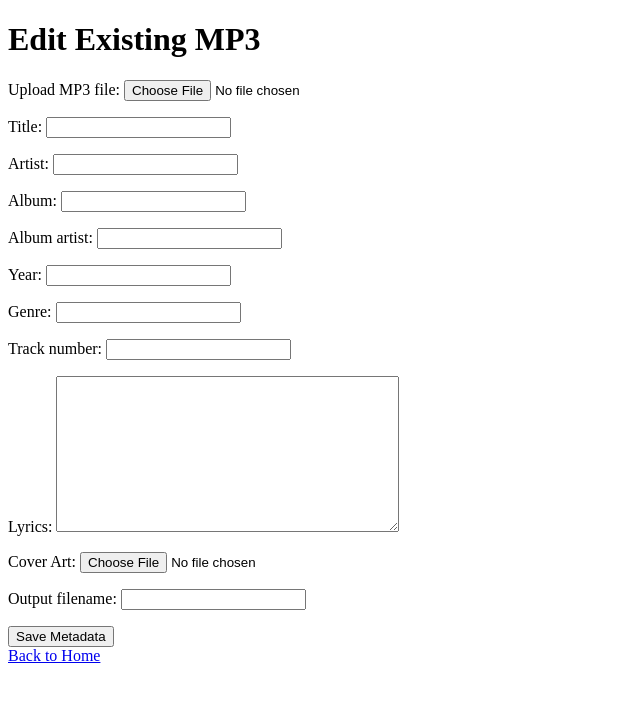
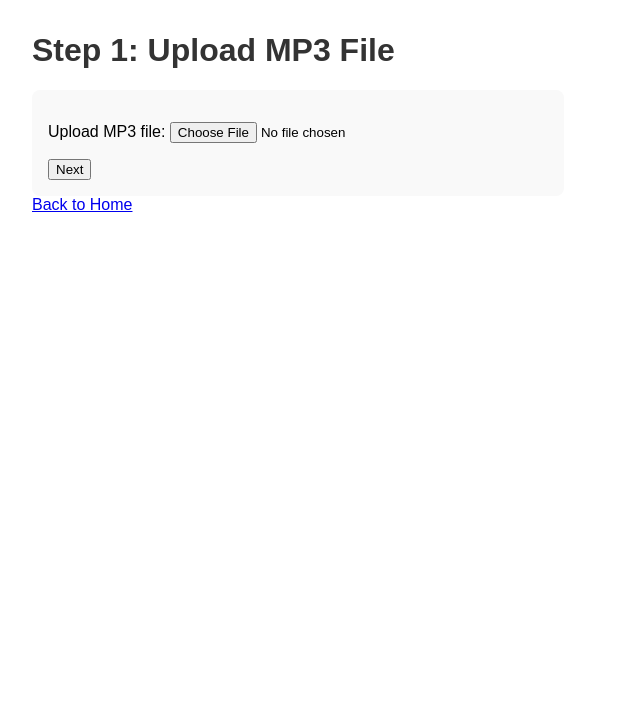
Before and after one commit to Jdw0147/Youtube-to-MP3-with-metadata, a Django app: page /song/edit/ in a window 1280 px wide. Shown: the top 702 px of the page, without its empty margins (0-640 px from the left). Run offline with Django 5.2, Linux system fonts and the light colour scheme.

Commit message:
A lot of stuff working now
have not fully tested it but mostly working (for mp3 edit at least)

```diff
--- a/youtube_to_mp3/converter/YoutubeMp3.py
+++ b/youtube_to_mp3/converter/YoutubeMp3.py
@@ -88,9 +88,11 @@ def add_metadata(mp3_file, metadata):
     # Album Art
     cover_path = metadata.get("cover_art_path")
     if cover_path and os.path.exists(cover_path):
+        # Remove existing cover art
+        audio.tags.delall('APIC')
         with open(cover_path, 'rb') as albumart:
             img_data = albumart.read()
-            mime = get_image_mime(img_data)
+            mime = "image/jpeg"  # or detect from file
             audio.tags.add(APIC(
                 encoding=3,
                 mime=mime,
@@ -99,5 +101,5 @@ def add_metadata(mp3_file, metadata):
                 data=img_data
             ))
 
-    audio.save(v2_version=3) # Save the updated mp3 file
+    audio.save()
     print("[+] Metadata added.")
--- a/youtube_to_mp3/converter/forms.py
+++ b/youtube_to_mp3/converter/forms.py
@@ -3,8 +3,10 @@ Defines forms for editing MP3 metadata and downloading from YouTube.
 """
 from django import forms
 
+class UploadMP3Form(forms.Form):
+    mp3_file = forms.FileField(label="Upload MP3 file")
+
 class EditMP3Form(forms.Form):
-    mp3_file = forms.FileField(label="Upload MP3 file")
     title = forms.CharField(max_length=255, required=False)
     artist = forms.CharField(max_length=255, required=False)
     album = forms.CharField(max_length=255, required=False)
--- a/youtube_to_mp3/converter/static/converter/style.css
+++ b/youtube_to_mp3/converter/static/converter/style.css
@@ -1,5 +1,7 @@
+
+
 /*
-Basic CSS for app.
+Basic styling for app.
 */
 body {
     font-family: Arial, sans-serif;
@@ -14,3 +16,26 @@ form {
     border-radius: 8px;
     max-width: 500px;
 }
+
+/*
+Style for cover art preview
+*/
+.cover-art-preview {
+            width: 200px;
+            height: 200px;
+            border: 2px solid #ccc;
+            display: flex;
+            align-items: center;
+            justify-content: center;
+            margin-bottom: 1em;
+            background: #f8f8f8;
+        }
+        .cover-art-preview img {
+            max-width: 100%;
+            max-height: 100%;
+            object-fit: contain;
+        }
+        .cover-art-placeholder {
+            color: #888;
+            font-size: 1.2em;
+        }
--- a/youtube_to_mp3/converter/templates/converter/home.html
+++ b/youtube_to_mp3/converter/templates/converter/home.html
@@ -2,9 +2,12 @@
 Landing page for the converter app.
 Lets user choose Song or Album, then Edit or Download for Song.
 -->
+
+{% load static %}
 <!DOCTYPE html>
 <html>
 <head>
+    <link rel="stylesheet" href="{% static 'converter/style.css' %}">
     <title>YouTube to MP3 Converter</title>
 </head>
 <body>
--- a/youtube_to_mp3/converter/templates/converter/song_edit.html
+++ b/youtube_to_mp3/converter/templates/converter/song_edit.html
@@ -1,22 +1,52 @@
 <!--
 Form for editing metadata of an uploaded MP3 file.
 -->
+{% load static %}
+
 <!DOCTYPE html>
 <html>
 <head>
+    <link rel="stylesheet" href="{% static 'converter/style.css' %}">
     <title>Edit MP3 Metadata</title>
 </head>
 <body>
-    <h1>Edit Existing MP3</h1>
+    <h1>Step 2: Edit Metadata</h1>
+    {% if uploaded_file %}
+        <p><strong>Uploaded file:</strong> {{ uploaded_file }}</p>
+    {% endif %}
     {% if success %}
         <p style="color:green;">Metadata updated! Output file: {{ output_file }}</p>
         <a href="{% url 'download_file' output_file %}"><button>Download MP3</button></a>
     {% endif %}
     <form method="post" enctype="multipart/form-data">
         {% csrf_token %}
-        {{ form.as_p }}
+        {{ form.title.label_tag }} {{ form.title }}<br>
+        {{ form.artist.label_tag }} {{ form.artist }}<br>
+        {{ form.album.label_tag }} {{ form.album }}<br>
+        {{ form.album_artist.label_tag }} {{ form.album_artist }}<br>
+        {{ form.year.label_tag }} {{ form.year }}<br>
+        {{ form.genre.label_tag }} {{ form.genre }}<br>
+        {{ form.track_number.label_tag }} {{ form.track_number }}<br>
+        {{ form.lyrics.label_tag }} {{ form.lyrics }}<br>
+        {{ form.cover_art.label_tag }} {{ form.cover_art }}<br>
+
+        <div class="cover-art-preview" id="cover-art-preview">
+            {% if cover_art_url %}
+                <img src="{{ MEDIA_URL }}{{ cover_art_url }}" id="cover-art-img" alt="Cover Art">
+            {% else %}
+                <span class="cover-art-placeholder" id="cover-art-placeholder" >No cover art</span>
+            {% endif %}
+        </div>
+
+        {{ form.output_filename.label_tag }} {{ form.output_filename }}<br>
+
         <button type="submit">Save Metadata</button>
     </form>
+    <form method="get" action="{% url 'song_edit' %}">
+        <button type="submit" name="back" value="1">Back</button>
+    </form>
     <a href="{% url 'home' %}">Back to Home</a>
+
+    <script src="{% static 'converter/cover_preview.js' %}"></script>
 </body>
 </html>
--- /dev/null
+++ b/youtube_to_mp3/converter/templates/converter/song_upload.html
@@ -0,0 +1,18 @@
+{% load static %}
+
+<!DOCTYPE html>
+<html>
+<head>
+    <link rel="stylesheet" href="{% static 'converter/style.css' %}">
+    <title>Upload MP3</title>
+</head>
+<body>
+    <h1>Step 1: Upload MP3 File</h1>
+    <form method="post" enctype="multipart/form-data">
+        {% csrf_token %}
+        {{ form.as_p }}
+        <button type="submit">Next</button>
+    </form>
+    <a href="{% url 'home' %}">Back to Home</a>
+</body>
+</html>
--- a/youtube_to_mp3/converter/templates/converter/song_youtube.html
+++ b/youtube_to_mp3/converter/templates/converter/song_youtube.html
@@ -1,9 +1,13 @@
 <!--
 Form for downloading a song from YouTube and editing its metadata.
 -->
+
+{% load static %}
+
 <!DOCTYPE html>
 <html>
 <head>
+    <link rel="stylesheet" href="{% static 'converter/style.css' %}">
     <title>Download from YouTube</title>
 </head>
 <body>
@@ -17,5 +21,7 @@ Form for downloading a song from YouTube and editing its metadata.
         <button type="submit">Download & Save</button>
     </form>
     <a href="{% url 'home' %}">Back to Home</a>
+
+    <script src="{% static 'converter/cover_preview.js' %}"></script>
 </body>
 </html>
--- a/youtube_to_mp3/converter/views.py
+++ b/youtube_to_mp3/converter/views.py
@@ -2,9 +2,11 @@
 Handles HTTP requests for the converter app.
 Renders the home page, song edit form, and YouTube download form.
 """
-from django.shortcuts import render
-from .forms import EditMP3Form, YouTubeForm
-from .utils import process_mp3_with_metadata
+from django.shortcuts import render, redirect
+from mutagen.mp3 import MP3
+from mutagen.id3 import ID3, APIC
+from .forms import EditMP3Form, YouTubeForm, UploadMP3Form
+from .utils import process_mp3_with_metadata, get_mp3_metadata
 from .filename_utils import safe_filename
 import os
 from django.conf import settings
@@ -17,50 +19,109 @@ def home(request):
 
 # Function to edit metadata of existing audio files (will convert to mp3 if not already an mp3)
 def song_edit(request):
-    # Edit existing MP3 metadata
-    if request.method == 'POST':
-        form = EditMP3Form(request.POST, request.FILES)
+    # Handle back button or direct GET to step 1: always clear session
+    if (request.method == 'GET' and not request.session.get('uploaded_mp3')) or (request.method == 'GET' and request.GET.get('back')):
+        if request.session.get('uploaded_mp3'):
+            try:
+                os.remove(request.session['uploaded_mp3'])
+            except Exception:
+                pass
+            del request.session['uploaded_mp3']
+        form = UploadMP3Form()
+        return render(request, 'converter/song_upload.html', {'form': form})
+
+    # Step 1 POST: Save file and redirect to edit
+    if request.method == 'POST' and not request.session.get('uploaded_mp3'):
+        form = UploadMP3Form(request.POST, request.FILES)
         if form.is_valid():
-            mp3_file = request.FILES['mp3_file']
-            # Save uploaded file to temp location
+            mp3_file = form.cleaned_data['mp3_file']
             temp_path = os.path.join(settings.MEDIA_ROOT, mp3_file.name)
             with open(temp_path, 'wb+') as destination:
                 for chunk in mp3_file.chunks():
                     destination.write(chunk)
+            request.session['uploaded_mp3'] = temp_path
+            return redirect('song_edit')
+        else:
+            return render(request, 'converter/song_upload.html', {'form': form})
 
-            output_filename = form.cleaned_data['output_filename'] or safe_filename(
-                f"{form.cleaned_data['title']} - {form.cleaned_data['artist']}"
-            )
+    # Step 2: Edit metadata
+    temp_path = request.session.get('uploaded_mp3')
 
-            # Call your add_metadata function here
-            from .YoutubeMp3 import add_metadata
-            metadata = {
-                "title": form.cleaned_data['title'],
-                "artist": form.cleaned_data['artist'],
-                "album": form.cleaned_data['album'],
-                "album_artist": form.cleaned_data['album_artist'],
-                "year": form.cleaned_data['year'],
-                "genre": form.cleaned_data['genre'],
-                "track_number": form.cleaned_data['track_number'],
-                "lyrics": form.cleaned_data['lyrics'],
-            }
+    if temp_path and not os.path.exists(temp_path):
+        # File is missing, clear session and go to step 1
+        del request.session['uploaded_mp3']
+        form = UploadMP3Form()
+        return render(request, 'converter/song_upload.html', {'form': form})
 
-            mp3_path, temp_files = process_mp3_with_metadata(
-                temp_path,
-                output_filename,
-                metadata,
-                cover_file=form.cleaned_data.get('cover_art')
-            )
-            request.session['temp_files'] = list(temp_files)
-
+    if temp_path:
+        if request.method == 'GET':
+            initial_data = get_mp3_metadata(temp_path)
+            initial_data['output_filename'] = os.path.splitext(os.path.basename(temp_path))[0]
+            cover_art_url = initial_data.get('cover_art_url')
+            form = EditMP3Form(initial=initial_data)
             return render(request, 'converter/song_edit.html', {
                 'form': form,
-                'success': True,
-                'output_file': os.path.basename(mp3_path)
+                'uploaded_file': os.path.basename(temp_path),
+                'cover_art_url': cover_art_url,
             })
-    else:
-        form = EditMP3Form()
-    return render(request, 'converter/song_edit.html', {'form': form})
+
+        elif request.method == 'POST':
+            form = EditMP3Form(request.POST, request.FILES)
+            if form.is_valid():
+                output_filename = form.cleaned_data['output_filename'] or safe_filename(
+                    f"{form.cleaned_data['title']} - {form.cleaned_data['artist']}"
+                )
+                metadata = {
+                    "title": form.cleaned_data['title'],
+                    "artist": form.cleaned_data['artist'],
+                    "album": form.cleaned_data['album'],
+                    "album_artist": form.cleaned_data['album_artist'],
+                    "year": form.cleaned_data['year'],
+                    "genre": form.cleaned_data['genre'],
+                    "track_number": form.cleaned_data['track_number'],
+                    "lyrics": form.cleaned_data['lyrics'],
+                }
+                mp3_path, temp_files = process_mp3_with_metadata(
+                    temp_path,
+                    output_filename,
+                    metadata,
+                    cover_file=form.cleaned_data.get('cover_art')
+                )
+
+                request.session['temp_files'] = list(temp_files)
+
+
+                old_file = temp_path
+                new_file = os.path.join(settings.MEDIA_ROOT, output_filename + ".mp3")
+                if os.path.abspath(old_file) != os.path.abspath(new_file) and os.path.exists(old_file):
+                    try:
+                        os.remove(old_file)
+                    except Exception:
+                        pass
+
+                del request.session['uploaded_mp3']
+
+                initial_data = get_mp3_metadata(mp3_path)
+                cover_art_url = initial_data.get('cover_art_url')
+
+                return render(request, 'converter/song_edit.html', {
+                    'form': form,
+                    'success': True,
+                    'output_file': os.path.basename(mp3_path),
+                    'uploaded_file': os.path.basename(mp3_path),
+                    'cover_art_url': cover_art_url,
+                })
+            else:
+                return render(request, 'converter/song_edit.html', {
+                    'form': form,
+                    'success': True,
+                    'output_file': os.path.basename(mp3_path),
+                    'uploaded_file': os.path.basename(mp3_path),
+                    })
+
+    # Fallback
+    form = UploadMP3Form()
+    return render(request, 'converter/song_upload.html', {'form': form})
 
 # Function to handle converting youtube links to mp3 files
 def song_youtube(request):
--- a/youtube_to_mp3/youtube_to_mp3/settings.py
+++ b/youtube_to_mp3/youtube_to_mp3/settings.py
@@ -68,6 +68,7 @@ TEMPLATES = [
                 'django.template.context_processors.request',
                 'django.contrib.auth.context_processors.auth',
                 'django.contrib.messages.context_processors.messages',
+                'django.template.context_processors.media',
             ],
         },
     },
```
Also changed, not shown: youtube_to_mp3/converter/static/converter/cover_preview.js (added, +36 -0 lines), youtube_to_mp3/converter/utils.py (+47 -5 lines), youtube_to_mp3/db.sqlite3, youtube_to_mp3/media/current_cover.jpg (added), 2 other files.
